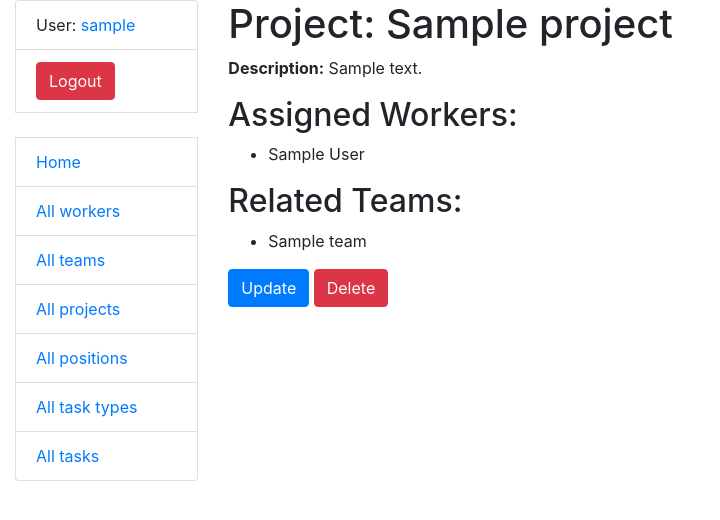
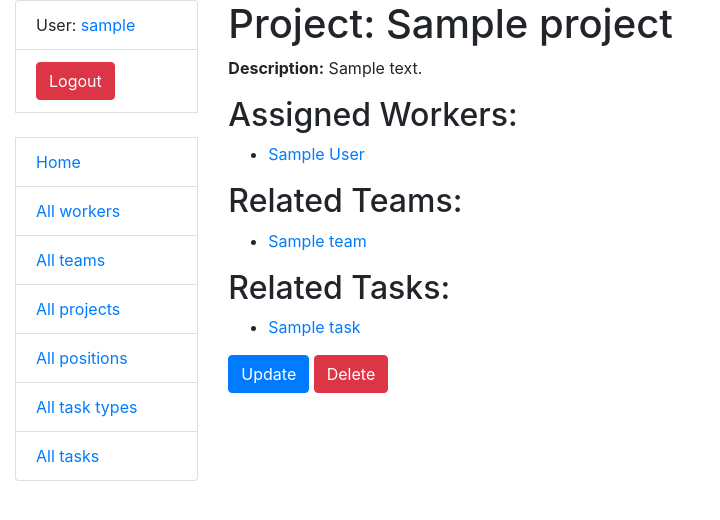
Before and after one commit to mykytafabrykator/it-company-task-manager, a Django app: page /projects/1/ in a window 1280 px wide. Shown: the top 520 px of the page, without its empty margins (0-720 px from the left). Run offline with Django 5.2, Linux system fonts and the light colour scheme; a user stored in the database is signed in; tables that the repository leaves empty hold one stand-in row (values such as "Sample post").

Commit message:
Add links to worker, team and tasks in project detail view

```diff
--- a/templates/task/project_detail.html
+++ b/templates/task/project_detail.html
@@ -12,7 +12,7 @@
   <h2>Assigned Workers:</h2>
   <ul>
     {% for worker in project.workers.all %}
-      <li>{{ worker.first_name }} {{ worker.last_name }}</li>
+      <li><a href="{% url 'task:worker-detail' pk=worker.id %}">{{ worker.first_name }} {{ worker.last_name }}</a></li>
     {% empty %}
       <li>No workers assigned to this project.</li>
     {% endfor %}
@@ -21,9 +21,18 @@
   <h2>Related Teams:</h2>
   <ul>
     {% for team in project.teams.all %}
-      <li>{{ team.name }}</li>
+      <li><a href="{% url 'task:team-detail' pk=team.id %}">{{ team.name }}</a></li>
     {% empty %}
       <li>No teams assigned to this project.</li>
+    {% endfor %}
+  </ul>
+
+  <h2>Related Tasks:</h2>
+  <ul>
+    {% for task in project.tasks.all %}
+      <li><a href="{% url 'task:task-detail' pk=task.id %}">{{ task.name }}</a></li>
+    {% empty %}
+      <li>No tasks assigned to this project.</li>
     {% endfor %}
   </ul>
 
```
